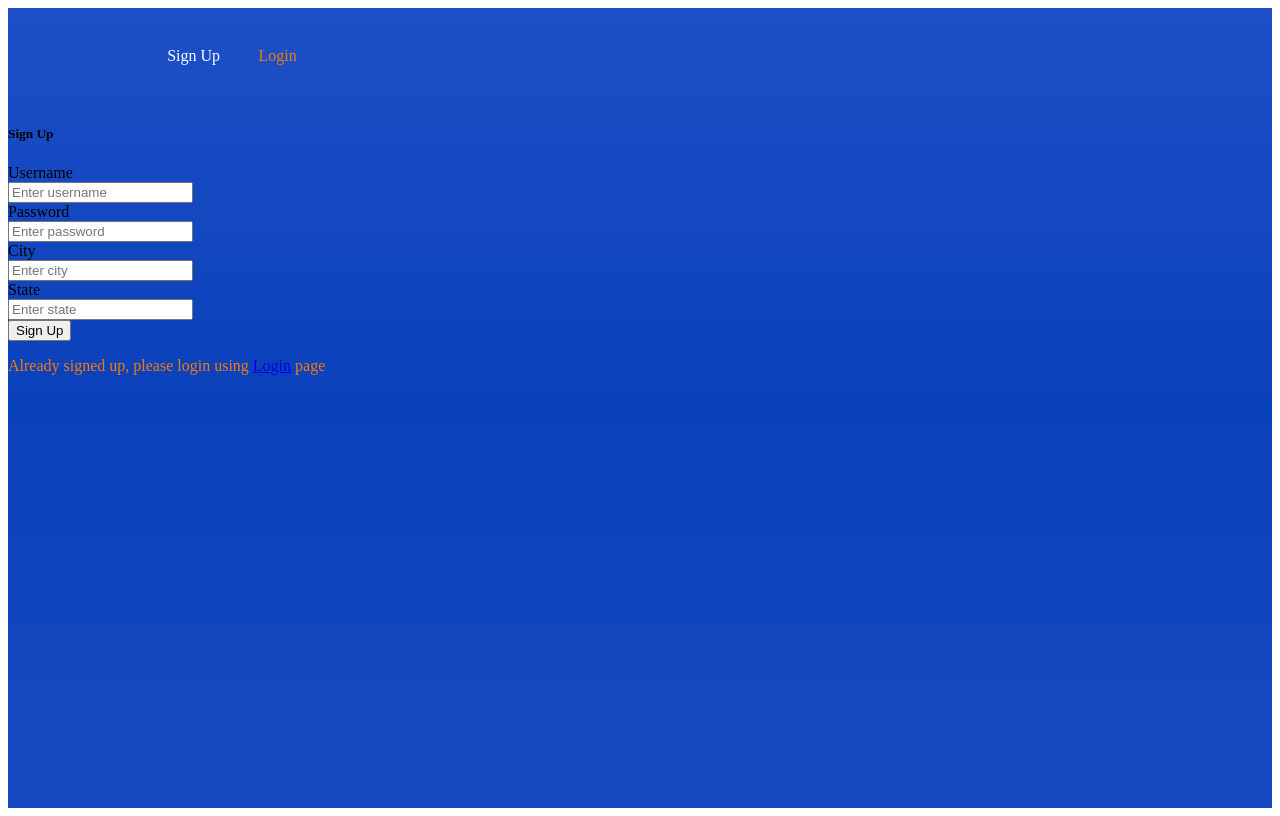
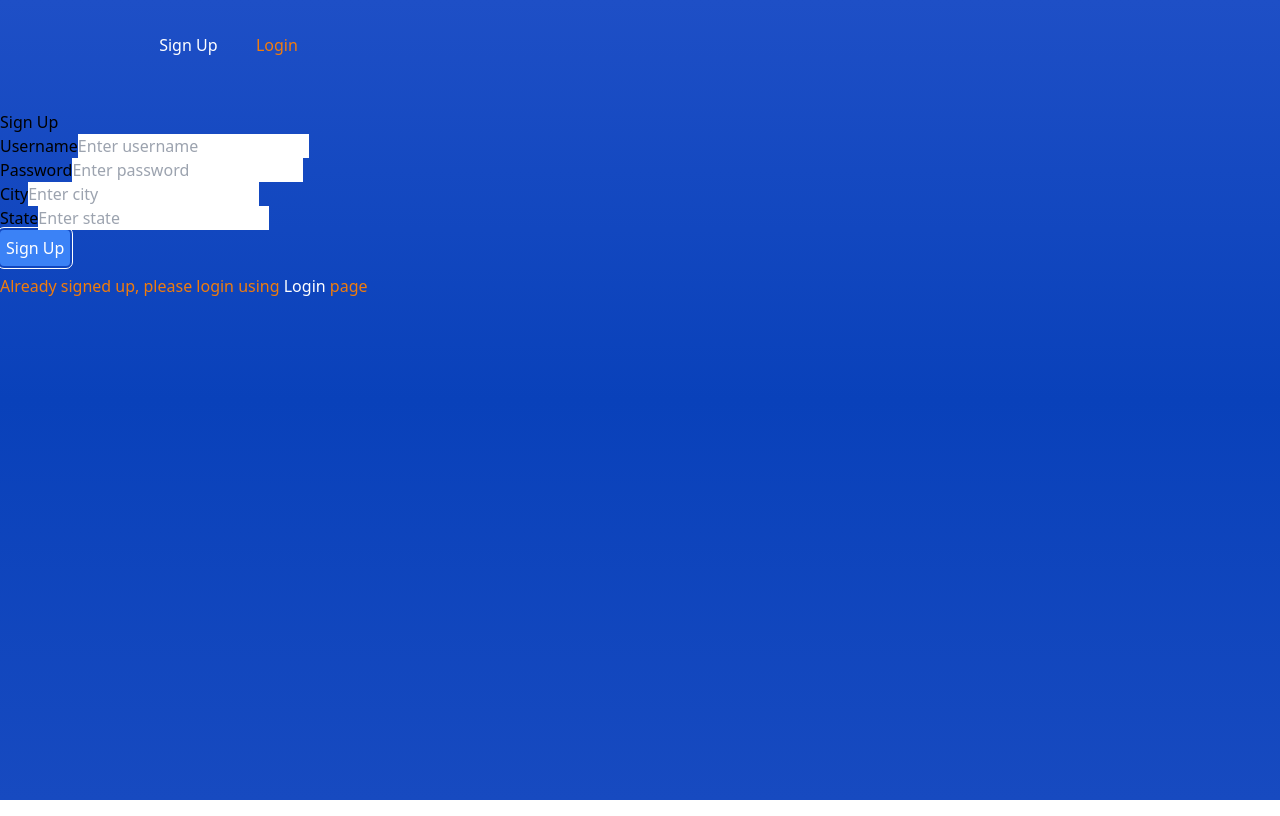
Before and after one commit to nitesh710/auction-client-app, a React (Create React App) app: page /signup in a window 1280 px wide. Built offline with nearby package versions, Linux system fonts and the light colour scheme; the HTML template or start-up script is replaced by a standard one.

Commit message:
implemented tailwind and improved UI

```diff
--- a/package.json
+++ b/package.json
@@ -40,5 +40,8 @@
       "last 1 firefox version",
       "last 1 safari version"
     ]
+  },
+  "devDependencies": {
+    "tailwindcss": "^3.2.4"
   }
 }
--- a/src/Utils/notifications.js
+++ b/src/Utils/notifications.js
@@ -13,11 +13,11 @@ const toastObject = {
     theme: "colored"
 }
 const showNotification = async (message, type) => {
-    if(type == 'SUCCESS'){
+    if(type === 'SUCCESS'){
         toast.success(message, toastObject);
-    } else if(type == "FAILED"){
+    } else if(type === "FAILED"){
         toast.error(message, toastObject);
-    } else if(type == "WARNING"){
+    } else if(type === "WARNING"){
         toast.warn(message, toastObject);
     }
 };
--- a/src/Utils/utils.js
+++ b/src/Utils/utils.js
@@ -15,7 +15,7 @@ const validateObject = async(object) => {
 }
 
 function isValidString(itemValue) {
-    if(itemValue.trim() == ""){
+    if(itemValue.trim() === ""){
         return false;
     } else {
         return true;
--- a/src/components/Login.js
+++ b/src/components/Login.js
@@ -16,6 +16,8 @@ function Login() {
       case "password":
         setPassword(value);
         break;
+      default:
+        break;
     }
   };
 
@@ -30,20 +32,21 @@ function Login() {
       console.log("response", response);
       ShowNotification(response.data.message, "SUCCESS");
     } catch (e) {
-      console.log("Error: ", e)
+      console.log("Error: ", e);
       ShowNotification(e.response.data.message, "FAILED");
     }
   };
 
   return (
-    <div>
-      <div className="card" style={{"maxWidth": "41rem"}}>
-        <h5 className="card-header">Login</h5>
-        <div className="card-body">
-          <form onSubmit={handleSubmit}>
-            <div className="form-group row">
-              <label className="col-sm-2 col-form-label">Username</label>
-              <div className="col-sm-10">
+    <div className="row">
+      <div className="col-md-4"></div>
+      <div className="col-md-4">
+        <div className="card">
+          <h5 className="card-header">Login</h5>
+          <div className="card-body">
+            <form onSubmit={handleSubmit}>
+              <div className="form-group">
+                <label>Username</label>
                 <input
                   type="text"
                   className="form-control"
@@ -53,10 +56,8 @@ function Login() {
                   onChange={handleInput}
                 ></input>
               </div>
-            </div>
-            <div className="form-group row">
-              <label className="col-sm-2 col-form-label">Password</label>
-              <div className="col-sm-10">
+              <div className="form-group">
+                <label>Password</label>
                 <input
                   type="text"
                   className="form-control"
@@ -66,18 +67,23 @@ function Login() {
                   onChange={handleInput}
                 ></input>
               </div>
-            </div>
-            <div className="form-group row">
-              <div className="col-sm-10">
-                <button type="submit" className="btn btn-primary">
+              <div className="form-group">
+                <button
+                  type="submit"
+                  className="px-1.5 py-1.5 bg-blue-500 border-blue-600 text-white rounded outline outline-offset-2 outline-1"
+                >
                   Login
                 </button>
               </div>
-            </div>
-          </form>
+            </form>
+          </div>
+        </div>
+        <div>
+          <p className="mt-2" style={{ color: "#ff7f00f0" }}>
+            New user, please go to <Link to="/signup" className="text-white">Sign Up</Link> page
+          </p>
         </div>
       </div>
-      <p className="mt-2" style={{color: "#ff7f00f0"}}>New user, please go to <Link to="/signup">Sign Up</Link> page</p>
     </div>
   );
 }
--- a/src/components/SignUp.js
+++ b/src/components/SignUp.js
@@ -25,6 +25,8 @@ function SignUp() {
       case "state":
         setState(value);
         break;
+      default:
+        break;
     }
   };
 
@@ -38,7 +40,7 @@ function SignUp() {
     setState("");
     try {
       let isValidate = await ValidateObject(userObject);
-        if(isValidate) {
+      if (isValidate) {
         let response = await UserClient.post("/signup", userObject);
         ShowNotification(response.data.message, "SUCCESS");
       }
@@ -48,14 +50,15 @@ function SignUp() {
     }
   };
   return (
-    <div>
-      <div className="card" style={{"maxWidth": "41rem"}}>
+    <div className="row">
+      <div className="col-md-4"></div>
+      <div className="col-md-4">
+        <div className="card">
           <h5 className="card-header">Sign Up</h5>
           <div className="card-body">
             <form onSubmit={handleSubmit}>
-            <div className="form-group row">
-              <label className="col-sm-2 col-form-label">Username</label>
-              <div className="col-sm-10">
+              <div className="form-group">
+                <label>Username</label>
                 <input
                     type="text"
                     className="form-control"
@@ -65,10 +68,8 @@ function SignUp() {
                     onChange={handleInput}
                   ></input>
               </div>
-            </div>
-            <div className="form-group row">
-              <label className="col-sm-2 col-form-label">Password</label>
-              <div className="col-sm-10">
+              <div className="form-group">
+                <label>Password</label>
                 <input
                     type="text"
                     className="form-control"
@@ -78,10 +79,8 @@ function SignUp() {
                     onChange={handleInput}
                   ></input>
               </div>
-            </div>
-            <div className="form-group row">
-              <label className="col-sm-2 col-form-label">City</label>
-              <div className="col-sm-10">
+              <div className="form-group">
+                <label>City</label>
                 <input
                     type="text"
                     className="form-control"
@@ -91,10 +90,8 @@ function SignUp() {
                     onChange={handleInput}
                   ></input>
               </div>
-            </div>
-            <div className="form-group row">
-              <label className="col-sm-2 col-form-label">State</label>
-              <div className="col-sm-10">
+              <div className="form-group">
+                <label>State</label>
                 <input
                     type="text"
                     className="form-control"
@@ -104,22 +101,20 @@ function SignUp() {
                     onChange={handleInput}
                   ></input>
               </div>
-            </div>
-            <div className="form-group row">
-              <div className="col-sm-10">
-                <button type="submit" className="btn btn-primary">
+              <div className="form-group">
+              <button type="submit" className="px-1.5 py-1.5 bg-blue-500 border-blue-600 text-white rounded outline outline-offset-2 outline-1">
                 Sign Up
               </button>
-              </div>
               </div>
             </form>
           </div>
         </div>
         <div>
-        <p className="mt-2" style={{color: "#ff7f00f0"}}>
-          Already signed up, please login using <Link to="/login">Login</Link>{" "}
+        <p className="mt-2" style={{ color: "#ff7f00f0" }}>
+          Already signed up, please login using <Link to="/login" className="text-white">Login</Link>{" "}
           page
         </p>
+      </div>
       </div>
     </div>
   );
--- a/src/headers/NavBar.js
+++ b/src/headers/NavBar.js
@@ -6,10 +6,10 @@ const Navbar = () => {
       <PrimaryNav>
         <Hamburger />
         <Menu>
-          <MenuLink to="/signup" activeStyle>
+          <MenuLink to="/signup" activeStyle className="hover:text-white">
             Sign Up
           </MenuLink>
-          <MenuLink to="/login" activeStyle>
+          <MenuLink to="/login" activeStyle className="hover:text-white">
             Login
           </MenuLink>
         </Menu>
--- a/src/headers/NavElements.js
+++ b/src/headers/NavElements.js
@@ -21,9 +21,6 @@ export const MenuLink = styled(Link)`
   &.active {
     color: #fff;
   };
-  &.hover {
-    color: yellow;
-  }
 `
 export const Hamburger = styled(FaBars)`
   display: none;
--- /dev/null
+++ b/src/index.css
@@ -0,0 +1,3 @@
+@tailwind base;
+@tailwind components;
+@tailwind utilities;
--- a/src/index.js
+++ b/src/index.js
@@ -1,3 +1,4 @@
+import "./index.css";
 import React from "react";
 import ReactDOM from "react-dom/client";
 import App from "./App";
--- /dev/null
+++ b/tailwind.config.js
@@ -0,0 +1,8 @@
+/** @type {import('tailwindcss').Config} */
+module.exports = {
+  content: ["./src/**/*.{html,js}"],
+  theme: {
+    extend: {},
+  },
+  plugins: [],
+}
```
Also changed, not shown: 2 other files (tests, documents, lock files or other folders). Lines whose indentation alone changed are shown as unchanged.
